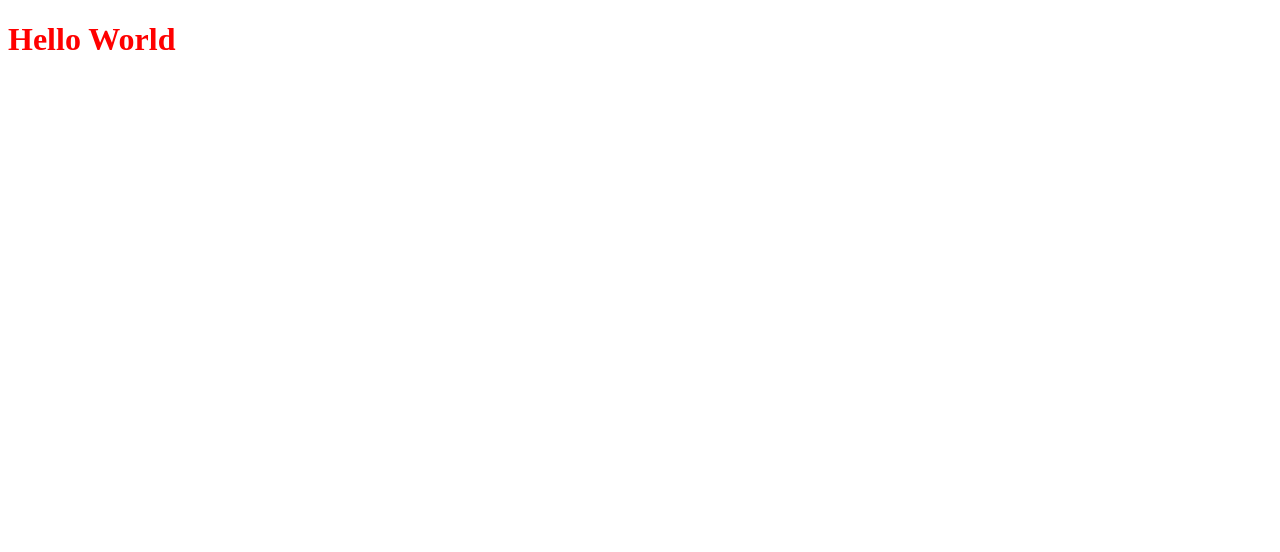
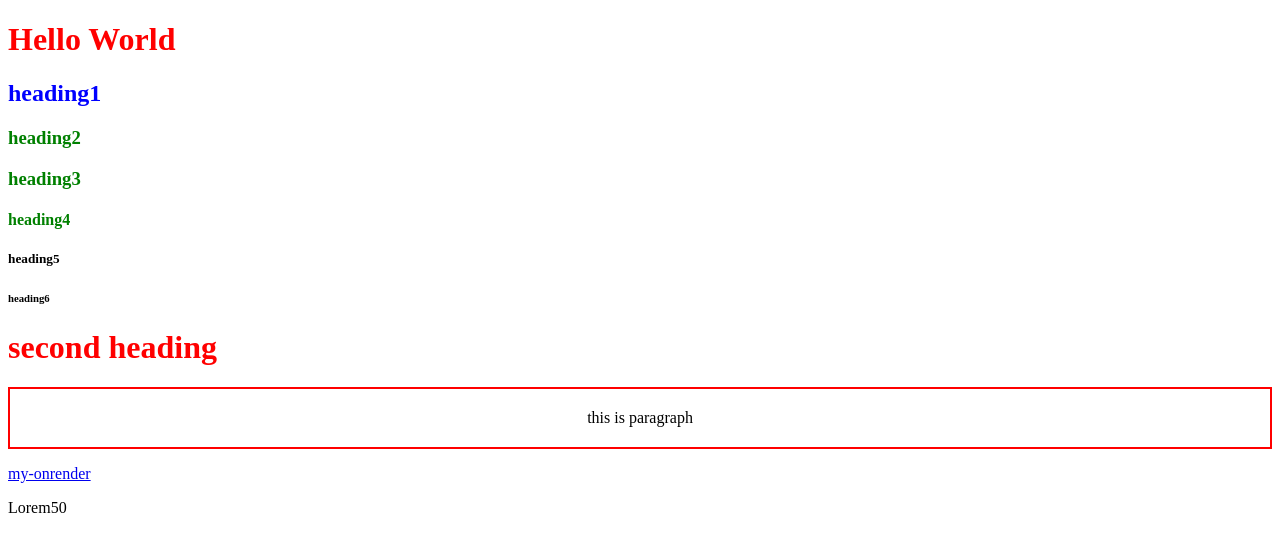
Before and after one commit to 24wh1a0547-byte/musical-octo-spoon, a website: page frontend/index.html in a window 1280 px wide. Drawn offline with Linux system fonts and the light colour scheme.

Commit message:
html tags

```diff
--- a/frontend/css/index.css
+++ b/frontend/css/index.css
@@ -1,3 +1,17 @@
 h1 {
     color: red;
 }
+
+#heading-2{
+    color: blue;
+}
+.heading{
+    color: green;
+}
+.para{
+    border: 2px;
+    border-color: red;
+    border-style: solid;
+    padding: 20px;
+    text-align: center;
+}
--- a/frontend/index.html
+++ b/frontend/index.html
@@ -8,6 +8,21 @@
 </head>
 <body>
     <h1>Hello World</h1>
+    <h2 id="heading-2">heading1</h2>
+    <h3 class="heading">heading2</h3>
+    <h3 class="heading">heading3</h3>
+    <h4 class="heading">heading4</h4>
+    <h5>heading5</h5>
+    <h6>heading6</h6>
+    <h1>second heading</h1>
+
+    <p class="para">
+        this is paragraph
+     </p>
+     <a href="https://musical-octo-spoon-br8e.onrender.com/">my-onrender</a>
+     <p>Lorem50
+
+     </p>
     <script src="js/index.js"></script>
 </body>
 </html>
```
